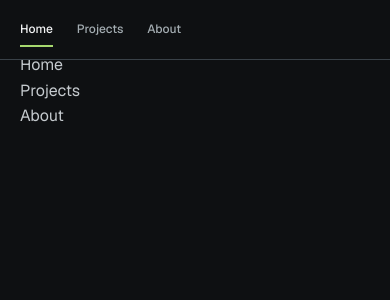
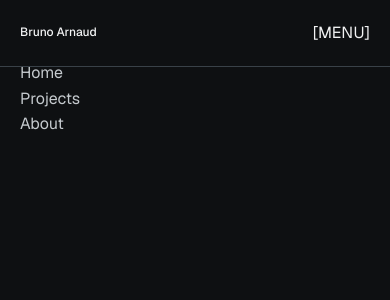
Before and after one commit to BrunoArn/WEB-portfolio, a Next.js app: page /en in a window 390 px wide. Shown: the top 300 px of the page. Built offline with nearby package versions, Linux system fonts and the light colour scheme.

Commit message:
feat(navigation): add mobile menu panel state

```diff
--- a/src/app/[lang]/layout.tsx
+++ b/src/app/[lang]/layout.tsx
@@ -3,6 +3,7 @@ import { notFound } from "next/navigation";
 import { Geist, Geist_Mono } from "next/font/google";
 import { isLocale, locales } from "@/i18n/config";
 import { Navbar } from "@/components/layout/Navbar";
+import { NavbarMobile } from "@/components/layout/NavbarMobile";
 import { getDictionary } from "@/i18n/get-dictionary";
 import "@/styles/globals.css";
 
@@ -45,7 +46,14 @@ export default async function RootLayout({
       <body className={`${geistSans.variable} ${geistMono.variable}`}>
         <Navbar labels={dictionary.navigation} />
 
-        <div className="pt-[calc(var(--space-32)+var(--space-20))]">
+        <NavbarMobile
+          name="Bruno Arnaud"
+          openMenuLabel={dictionary.navigation.openMenu}
+          closeMenuLabel={dictionary.navigation.closeMenu}
+          labels={dictionary.navigation}
+        />
+
+        <div className="pt-[calc(var(--space-40)+var(--space-20))] md:pt-[calc(var(--space-32)+var(--space-20))]">
           {children}
         </div>
       </body>
--- a/src/components/layout/NavbarMobile.tsx
+++ b/src/components/layout/NavbarMobile.tsx
@@ -1,15 +1,30 @@
+"use client";
+
+import { useState } from "react";
+
 import { Container } from "@/components/layout/Container";
 
 type NavbarMobileProps = {
   name: string;
   openMenuLabel: string;
+  closeMenuLabel: string;
+  labels: {
+    home: string;
+    projects: string;
+    about: string;
+  };
 };
 
 export function NavbarMobile({
   name,
   openMenuLabel,
+  closeMenuLabel,
+  labels,
 }: NavbarMobileProps) {
+  const [isOpen, setIsOpen] = useState(false);
+
   return (
+    <>
       <header className="fixed inset-x-0 top-0 z-50 border-b border-app-border bg-app-background md:hidden">
         <Container>
           <div className="flex items-center justify-between py-(--space-20)">
@@ -20,12 +35,44 @@ export function NavbarMobile({
             <button
               type="button"
               className="text-(length:--font-size-label) font-medium text-app-text-primary"
-                        aria-label={openMenuLabel}
+              aria-label={isOpen ? closeMenuLabel : openMenuLabel}
+              aria-expanded={isOpen}
+              aria-controls="mobile-navigation-panel"
+              onClick={() => setIsOpen((current) => !current)}
             >
               [MENU]
             </button>
           </div>
         </Container>
       </header>
+
+      {isOpen && (
+        <div
+          id="mobile-navigation-panel"
+          className="fixed inset-0 z-40 bg-app-background md:hidden"
+        >
+          <Container>
+            <nav
+              aria-label={openMenuLabel}
+              className="flex min-h-dvh flex-col pt-[calc(var(--space-40)+var(--space-40))]"
+            >
+              <ul className="flex flex-col gap-(--space-20)">
+                <li className="text-(length:--font-size-page-mobile) font-semibold text-app-text-primary">
+                  {labels.home}
+                </li>
+
+                <li className="text-(length:--font-size-page-mobile) font-semibold text-app-text-primary">
+                  {labels.projects}
+                </li>
+
+                <li className="text-(length:--font-size-page-mobile) font-semibold text-app-text-primary">
+                  {labels.about}
+                </li>
+              </ul>
+            </nav>
+          </Container>
+        </div>
+      )}
+    </>
   );
 }
```
Lines whose indentation alone changed are shown as unchanged.
